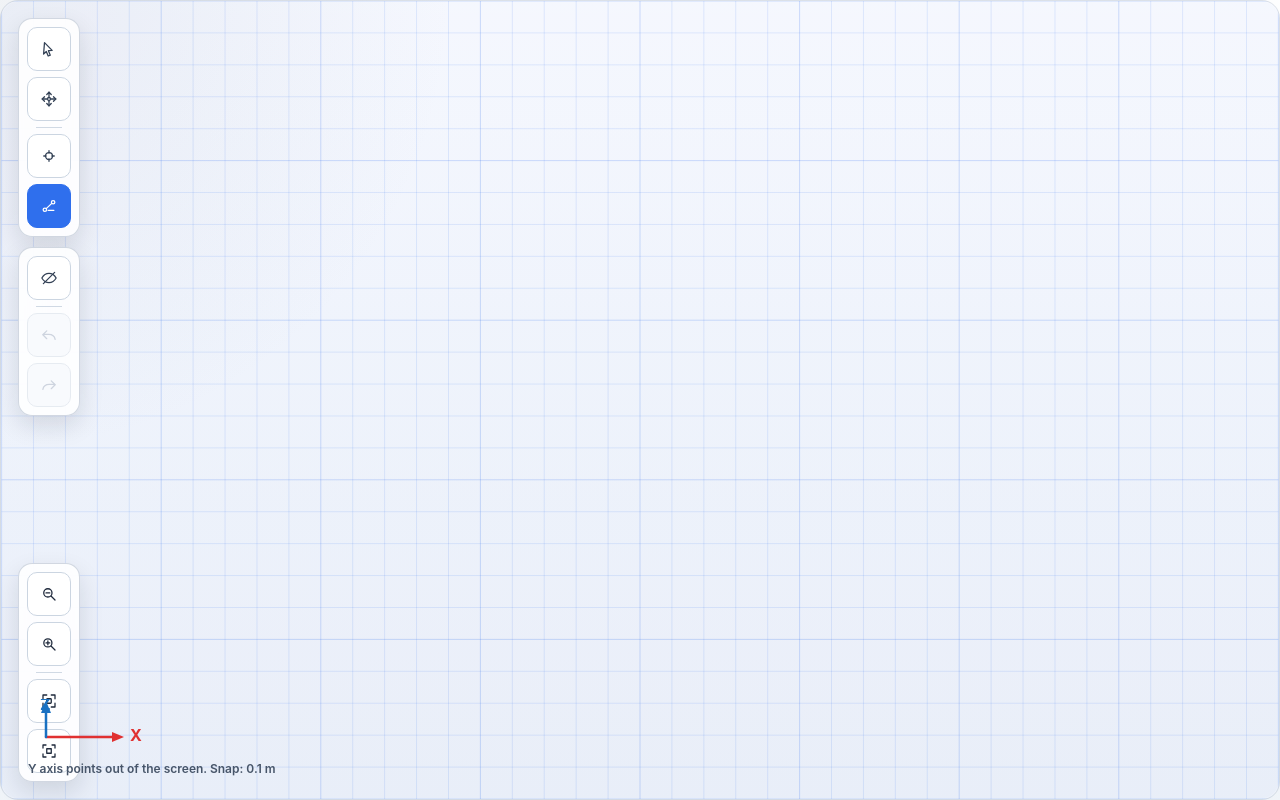
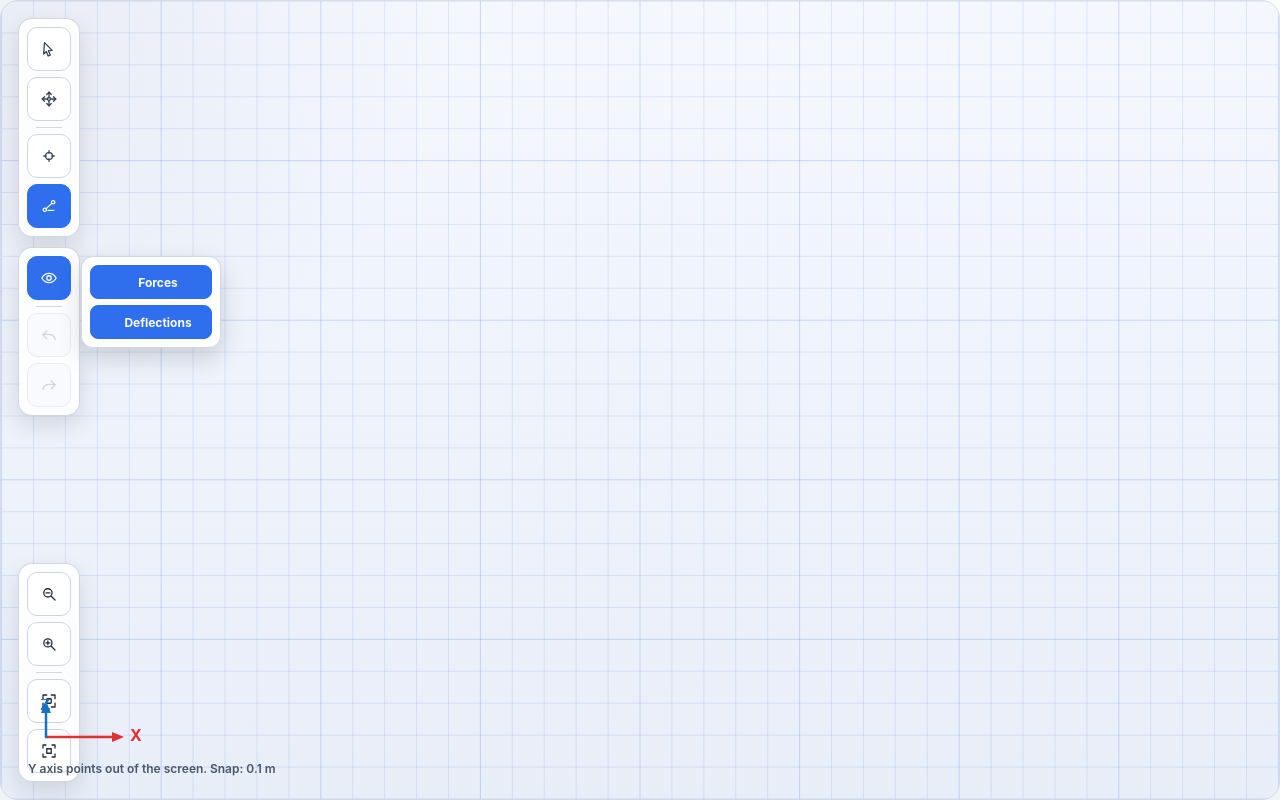
Before and after one commit to alex552/3d-truss-simulator, a React (Vite) app: page / in a window 1280 px wide. Both pictures are taken after a click on the button 49 px from the left and 278 px from the top of the page. Built offline with nearby package versions, Linux system fonts and the light colour scheme; the HTML template or start-up script is replaced by a standard one.

Commit message:
enhance 2D editor results display; add toggle for force and deflection results, implement results menu, and improve styling for better usability

```diff
--- a/src/App.tsx
+++ b/src/App.tsx
@@ -31,7 +31,8 @@ export default function App() {
   const [memberStartNodeId, setMemberStartNodeId] = useState<string | null>(null)
   const [selectedEntity, setSelectedEntity] = useState<SelectedEntity>(null)
   const [activeTool, setActiveTool] = useState<EditorTool>('member')
-  const [showResults, setShowResults] = useState(true)
+  const [showForceResults, setShowForceResults] = useState(true)
+  const [showDeflectionResults, setShowDeflectionResults] = useState(true)
   const [undoStack, setUndoStack] = useState<ModelSnapshot[]>([])
   const [redoStack, setRedoStack] = useState<ModelSnapshot[]>([])
 
@@ -391,8 +392,14 @@ export default function App() {
           onSetSelectedNodeVerticalLoad={handleSetSelectedNodeVerticalLoad}
           onDeleteNode={handleDeleteNode}
           onDeleteMember={handleDeleteMember}
-          showResults={showResults}
-          onToggleShowResults={() => setShowResults((currentShowResults) => !currentShowResults)}
+          showForceResults={showForceResults}
+          showDeflectionResults={showDeflectionResults}
+          onToggleShowForceResults={() =>
+            setShowForceResults((currentShowForceResults) => !currentShowForceResults)
+          }
+          onToggleShowDeflectionResults={() =>
+            setShowDeflectionResults((currentShowDeflectionResults) => !currentShowDeflectionResults)
+          }
           canUndo={canUndo}
           canRedo={canRedo}
           onUndo={handleUndo}
--- a/src/components/Editor2D.tsx
+++ b/src/components/Editor2D.tsx
@@ -48,8 +48,10 @@ type Editor2DProps = {
   ) => void
   onDeleteNode: (nodeId: string) => void
   onDeleteMember: (memberId: string) => void
-  showResults: boolean
-  onToggleShowResults: () => void
+  showForceResults: boolean
+  showDeflectionResults: boolean
+  onToggleShowForceResults: () => void
+  onToggleShowDeflectionResults: () => void
   canUndo: boolean
   canRedo: boolean
   onUndo: () => void
@@ -112,8 +114,10 @@ export function Editor2D({
   onSetSelectedNodeVerticalLoad,
   onDeleteNode,
   onDeleteMember,
-  showResults,
-  onToggleShowResults,
+  showForceResults,
+  showDeflectionResults,
+  onToggleShowForceResults,
+  onToggleShowDeflectionResults,
   canUndo,
   canRedo,
   onUndo,
@@ -131,10 +135,12 @@ export function Editor2D({
   })
   const [isSpacePressed, setIsSpacePressed] = useState(false)
   const [isPanning, setIsPanning] = useState(false)
+  const [isResultsMenuOpen, setIsResultsMenuOpen] = useState(false)
 
   const viewportRef = useRef(viewport)
   const canvasShellRef = useRef<HTMLDivElement | null>(null)
   const svgRef = useRef<SVGSVGElement | null>(null)
+  const resultsMenuRef = useRef<HTMLDivElement | null>(null)
   const dragNodeIdRef = useRef<string | null>(null)
   const dragMovedRef = useRef(false)
   const suppressClickRef = useRef(false)
@@ -190,6 +196,7 @@ export function Editor2D({
   const verticalDirectionOptions: VerticalLoadDirection[] = ['up', 'down']
   const isStableAnalysis =
     analysis.status === 'stable-determinate' || analysis.status === 'stable-indeterminate'
+  const showAnyResults = showForceResults || showDeflectionResults
 
   const updateViewport = (nextViewport: Viewport) => {
     viewportRef.current = nextViewport
@@ -366,6 +373,38 @@ export function Editor2D({
     }
   }, [])
 
+  useEffect(() => {
+    if (!isResultsMenuOpen) {
+      return
+    }
+
+    const handlePointerDown = (event: globalThis.MouseEvent) => {
+      if (!resultsMenuRef.current) {
+        return
+      }
+
+      if (resultsMenuRef.current.contains(event.target as Node)) {
+        return
+      }
+
+      setIsResultsMenuOpen(false)
+    }
+
+    const handleEscape = (event: KeyboardEvent) => {
+      if (event.key === 'Escape') {
+        setIsResultsMenuOpen(false)
+      }
+    }
+
+    window.addEventListener('mousedown', handlePointerDown)
+    window.addEventListener('keydown', handleEscape)
+
+    return () => {
+      window.removeEventListener('mousedown', handlePointerDown)
+      window.removeEventListener('keydown', handleEscape)
+    }
+  }, [isResultsMenuOpen])
+
   const sceneTransform = `matrix(${viewport.zoom} 0 0 ${viewport.zoom} ${-viewport.panX * viewport.zoom} ${-viewport.panY * viewport.zoom})`
 
   const getNodeClassName = (nodeId: string) => {
@@ -585,20 +624,62 @@ export function Editor2D({
           </div>
 
           <div className="editor-tool-cluster" aria-label="Results and history controls">
+            <div className="results-menu-anchor" ref={resultsMenuRef}>
               <button
                 type="button"
                 className={
-                showResults
+                  isResultsMenuOpen || showAnyResults
                     ? 'tool-button rail-button cad-tool-button is-active'
                     : 'tool-button rail-button cad-tool-button'
                 }
-              onClick={onToggleShowResults}
-              data-tooltip={showResults ? 'Hide truss results' : 'Show truss results'}
-              aria-label={showResults ? 'Hide truss results' : 'Show truss results'}
-              title={showResults ? 'Hide truss results' : 'Show truss results'}
-            >
-              <RailActionIcon action={showResults ? 'results-on' : 'results-off'} />
+                onClick={() => setIsResultsMenuOpen((currentOpen) => !currentOpen)}
+                data-tooltip="Results options"
+                aria-label="Results options"
+                title="Results options"
+                aria-haspopup="menu"
+                aria-expanded={isResultsMenuOpen}
+              >
+                <RailActionIcon action={showAnyResults ? 'results-on' : 'results-off'} />
               </button>
+
+              {isResultsMenuOpen ? (
+                <div className="results-submenu" role="menu" aria-label="Result layers">
+                  <button
+                    type="button"
+                    role="menuitemcheckbox"
+                    aria-checked={showForceResults}
+                    className={
+                      showForceResults
+                        ? 'tool-button results-submenu-item is-active'
+                        : 'tool-button results-submenu-item'
+                    }
+                    onClick={onToggleShowForceResults}
+                  >
+                    <span className="results-submenu-check" aria-hidden="true">
+                      {showForceResults ? '✓' : ''}
+                    </span>
+                    Forces
+                  </button>
+
+                  <button
+                    type="button"
+                    role="menuitemcheckbox"
+                    aria-checked={showDeflectionResults}
+                    className={
+                      showDeflectionResults
+                        ? 'tool-button results-submenu-item is-active'
+                        : 'tool-button results-submenu-item'
+                    }
+                    onClick={onToggleShowDeflectionResults}
+                  >
+                    <span className="results-submenu-check" aria-hidden="true">
+                      {showDeflectionResults ? '✓' : ''}
+                    </span>
+                    Deflections
+                  </button>
+                </div>
+              ) : null}
+            </div>
 
             <div className="tool-cluster-divider" aria-hidden="true" />
 
@@ -934,7 +1015,7 @@ export function Editor2D({
                     <text x={midX} y={midY - 10} className="member-length" textAnchor="middle">
                       {lengthInMeters.toFixed(2)} m
                     </text>
-                    {showResults && isStableAnalysis ? (
+                    {showForceResults && isStableAnalysis ? (
                       <MemberForceLabel
                         midX={midX}
                         midY={midY}
@@ -945,7 +1026,7 @@ export function Editor2D({
                 )
               })}
 
-              {showResults && isStableAnalysis && displacementDisplayScale > 0 ? (
+              {showDeflectionResults && isStableAnalysis && displacementDisplayScale > 0 ? (
                 <DisplacedShapeOverlay
                   nodes={nodes}
                   members={members}
@@ -982,7 +1063,7 @@ export function Editor2D({
                 <g key={node.id}>
                   <SupportSymbol node={node} />
                   <NodeLoads node={node} />
-                  {showResults && isStableAnalysis ? (
+                  {showForceResults && isStableAnalysis ? (
                     <ReactionOverlay node={node} reaction={reactionByNodeId.get(node.id)} />
                   ) : null}
                   <circle
@@ -1035,7 +1116,11 @@ export function Editor2D({
   )
 }
 
-function RailActionIcon({ action }: { action: 'results-on' | 'results-off' | 'undo' | 'redo' }) {
+function RailActionIcon({
+  action,
+}: {
+  action: 'results-on' | 'results-off' | 'undo' | 'redo'
+}) {
   if (action === 'results-on') {
     return (
       <svg viewBox="0 0 24 24" className="tool-icon" aria-hidden="true">
--- a/src/index.css
+++ b/src/index.css
@@ -197,6 +197,54 @@ button {
   display: flex;
   flex-direction: column;
   gap: 6px;
+}
+
+.results-menu-anchor {
+  position: relative;
+  display: flex;
+  flex-direction: column;
+  gap: 6px;
+}
+
+.results-submenu {
+  position: absolute;
+  left: calc(100% + 10px);
+  top: 0;
+  display: flex;
+  flex-direction: column;
+  gap: 6px;
+  min-width: 140px;
+  padding: 8px;
+  border: 1px solid rgba(148, 163, 184, 0.42);
+  border-radius: 12px;
+  background: rgba(255, 255, 255, 0.96);
+  backdrop-filter: blur(12px);
+  box-shadow: 0 10px 24px rgba(15, 23, 42, 0.16);
+}
+
+.results-submenu-item {
+  justify-content: flex-start;
+  gap: 8px;
+  width: 100%;
+  min-height: 34px;
+  padding: 6px 10px;
+  border-radius: 8px;
+  font-size: 12px;
+  font-weight: 700;
+}
+
+.results-submenu-divider {
+  width: 100%;
+  height: 1px;
+  background: rgba(203, 213, 225, 0.9);
+}
+
+.results-submenu-check {
+  display: inline-flex;
+  align-items: center;
+  justify-content: center;
+  width: 14px;
+  color: #2f6fed;
 }
 
 .cad-tool-button,
```
Lines whose indentation alone changed are shown as unchanged.
